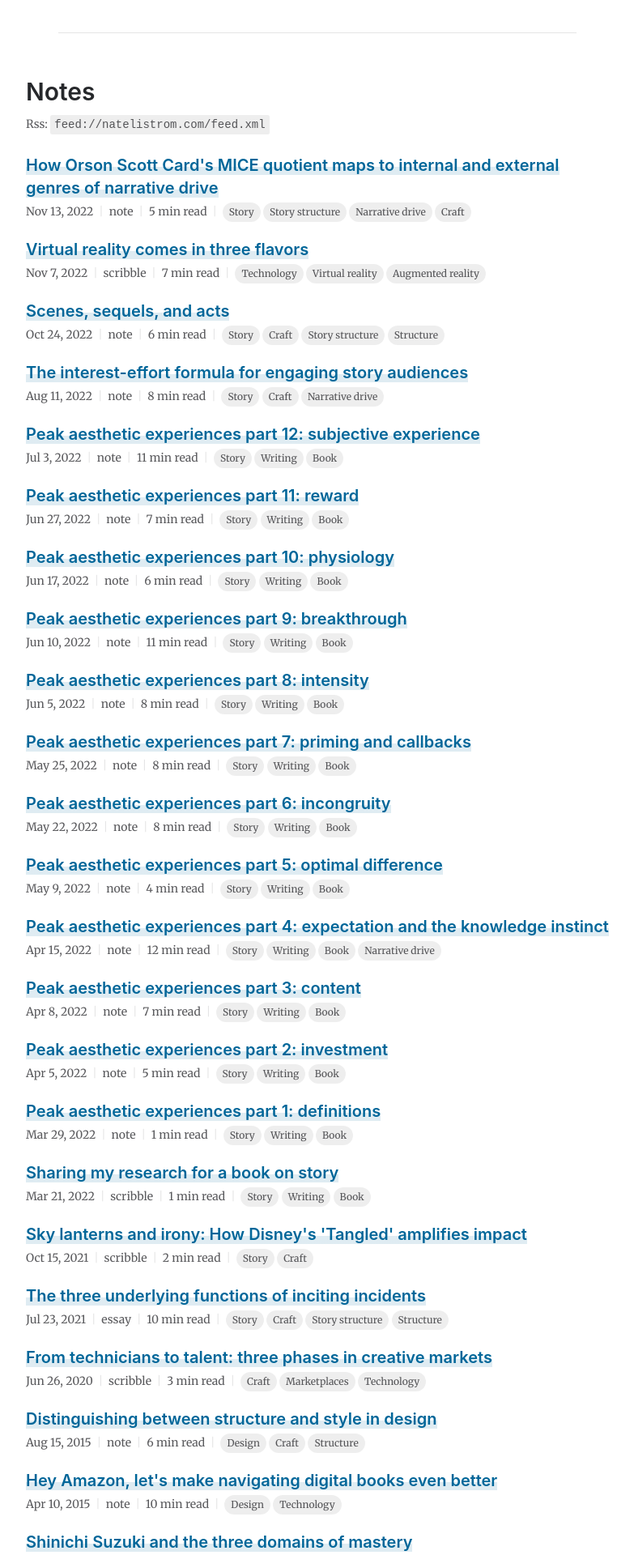
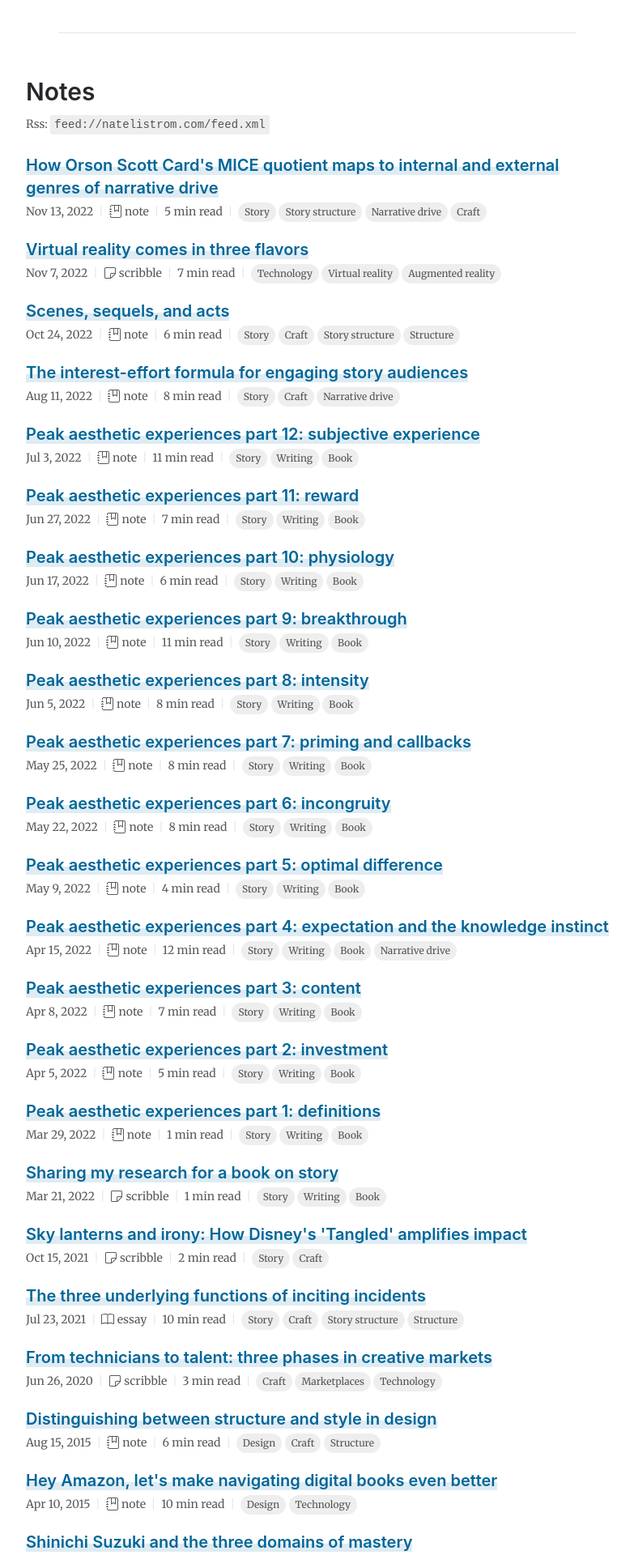
Before and after one commit to natelistrom/natelistrom.github.io, a Jekyll site: the page built from index.markdown, in a window 1280 px wide. Shown: the part 654-2574 px from the top of the page at 81% size, without its empty margins (248-1031 px from the left). Built offline with Jekyll 4.4.1, drawn with Linux system fonts in a browser that asks for light colours.

Commit message:
Add bootstrap icons for maturity

```diff
--- a/_includes/_postMeta.html
+++ b/_includes/_postMeta.html
@@ -1,6 +1,23 @@
 <span class="meta">
     {{ post.date | date: "%b %-d, %Y" }}
-    {% if post.maturity %} <span class="pipe">&nbsp;|&nbsp;</span> {{post.maturity}}{% endif %}
+    {% if post.maturity %} <span class="pipe">&nbsp;|&nbsp;</span>
+        {% if post.maturity == "scribble" %}
+            <svg xmlns="http://www.w3.org/2000/svg" width="16" height="16" fill="currentColor" class="bi bi-sticky" viewBox="0 0 16 16">
+                <path d="M2.5 1A1.5 1.5 0 0 0 1 2.5v11A1.5 1.5 0 0 0 2.5 15h6.086a1.5 1.5 0 0 0 1.06-.44l4.915-4.914A1.5 1.5 0 0 0 15 8.586V2.5A1.5 1.5 0 0 0 13.5 1h-11zM2 2.5a.5.5 0 0 1 .5-.5h11a.5.5 0 0 1 .5.5V8H9.5A1.5 1.5 0 0 0 8 9.5V14H2.5a.5.5 0 0 1-.5-.5v-11zm7 11.293V9.5a.5.5 0 0 1 .5-.5h4.293L9 13.793z"/>
+            </svg>
+        {% elsif post.maturity == "note" %}
+            <svg xmlns="http://www.w3.org/2000/svg" width="16" height="16" fill="currentColor" class="bi bi-journal-bookmark" viewBox="0 0 16 16">
+                <path fill-rule="evenodd" d="M6 8V1h1v6.117L8.743 6.07a.5.5 0 0 1 .514 0L11 7.117V1h1v7a.5.5 0 0 1-.757.429L9 7.083 6.757 8.43A.5.5 0 0 1 6 8z"/>
+                <path d="M3 0h10a2 2 0 0 1 2 2v12a2 2 0 0 1-2 2H3a2 2 0 0 1-2-2v-1h1v1a1 1 0 0 0 1 1h10a1 1 0 0 0 1-1V2a1 1 0 0 0-1-1H3a1 1 0 0 0-1 1v1H1V2a2 2 0 0 1 2-2z"/>
+                <path d="M1 5v-.5a.5.5 0 0 1 1 0V5h.5a.5.5 0 0 1 0 1h-2a.5.5 0 0 1 0-1H1zm0 3v-.5a.5.5 0 0 1 1 0V8h.5a.5.5 0 0 1 0 1h-2a.5.5 0 0 1 0-1H1zm0 3v-.5a.5.5 0 0 1 1 0v.5h.5a.5.5 0 0 1 0 1h-2a.5.5 0 0 1 0-1H1z"/>
+            </svg>
+        {% elsif post.maturity == "essay" %}
+            <svg xmlns="http://www.w3.org/2000/svg" width="16" height="16" fill="currentColor" class="bi bi-book" viewBox="0 0 16 16">
+                <path d="M1 2.828c.885-.37 2.154-.769 3.388-.893 1.33-.134 2.458.063 3.112.752v9.746c-.935-.53-2.12-.603-3.213-.493-1.18.12-2.37.461-3.287.811V2.828zm7.5-.141c.654-.689 1.782-.886 3.112-.752 1.234.124 2.503.523 3.388.893v9.923c-.918-.35-2.107-.692-3.287-.81-1.094-.111-2.278-.039-3.213.492V2.687zM8 1.783C7.015.936 5.587.81 4.287.94c-1.514.153-3.042.672-3.994 1.105A.5.5 0 0 0 0 2.5v11a.5.5 0 0 0 .707.455c.882-.4 2.303-.881 3.68-1.02 1.409-.142 2.59.087 3.223.877a.5.5 0 0 0 .78 0c.633-.79 1.814-1.019 3.222-.877 1.378.139 2.8.62 3.681 1.02A.5.5 0 0 0 16 13.5v-11a.5.5 0 0 0-.293-.455c-.952-.433-2.48-.952-3.994-1.105C10.413.809 8.985.936 8 1.783z"/>
+            </svg>
+        {% endif %}
+        {{post.maturity}}
+    {% endif %}
     {% if post.reading_time %} <span class="pipe">&nbsp;|&nbsp;</span>  {{post.reading_time}} read{% endif %}
     {% if post.tags %}
         <span class="categories">
--- a/css/styles.scss
+++ b/css/styles.scss
@@ -498,6 +498,11 @@ a.category:hover {
   color: $colorBorderLight;
 }
 
+.meta .bi {
+  position: relative;
+  top: 3px;
+}
+
 @media screen and (max-width: 480px) {
   .categories {
     display: block;
```
Also changed, not shown: _includes/_pageMeta.html (+18 -1 lines), _layouts/default.html (+16 -0 lines).
